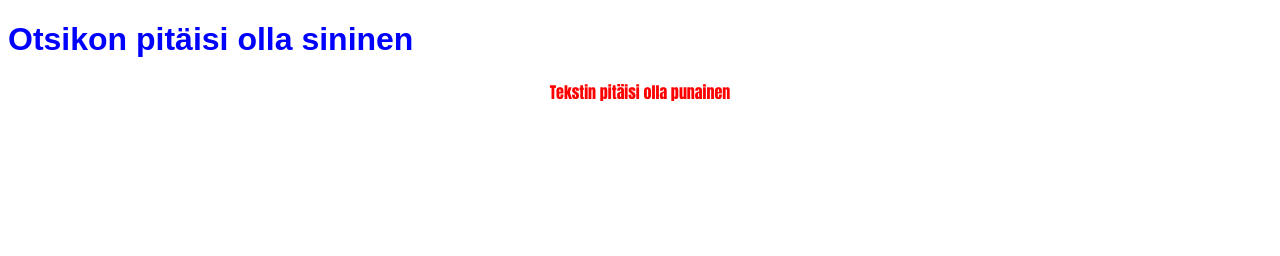
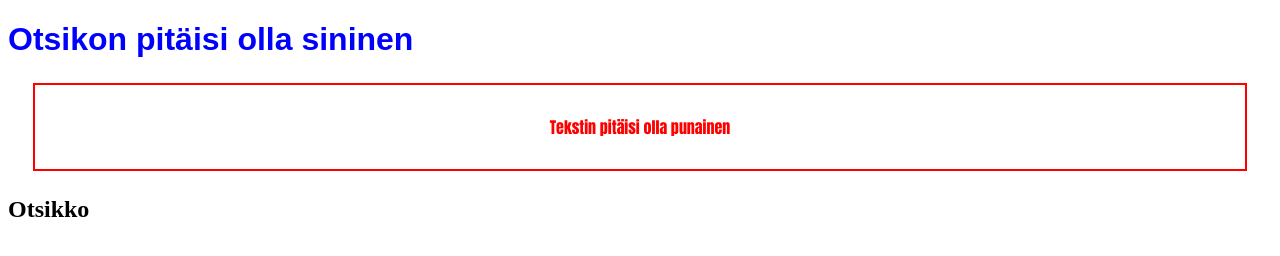
Before and after one commit to Juholuos/YoutubePageClone, a plain HTML site: page HTML_jutut/internal_css.html in a window 1280 px wide. Drawn offline with Linux system fonts and the light colour scheme.

Commit message:
Lisäkysiä

```diff
--- a/HTML_jutut/internal_css.html
+++ b/HTML_jutut/internal_css.html
@@ -9,6 +9,9 @@ h1 {
 }
 
 p {
+    border: 2px solid red;
+    padding: 30px;
+    margin: 25px;
     color: red;
     font-family: impact;
     size: 150%;
@@ -20,6 +23,7 @@ p {
 <body>
 <h1> Otsikon pitäisi olla sininen</h1>
 <p> Tekstin pitäisi olla punainen </p>
+<h2> Otsikko</h2>
 </body>
 
 
```
Also changed, not shown: HTML_jutut/links.html (added, +1 -0 lines).
